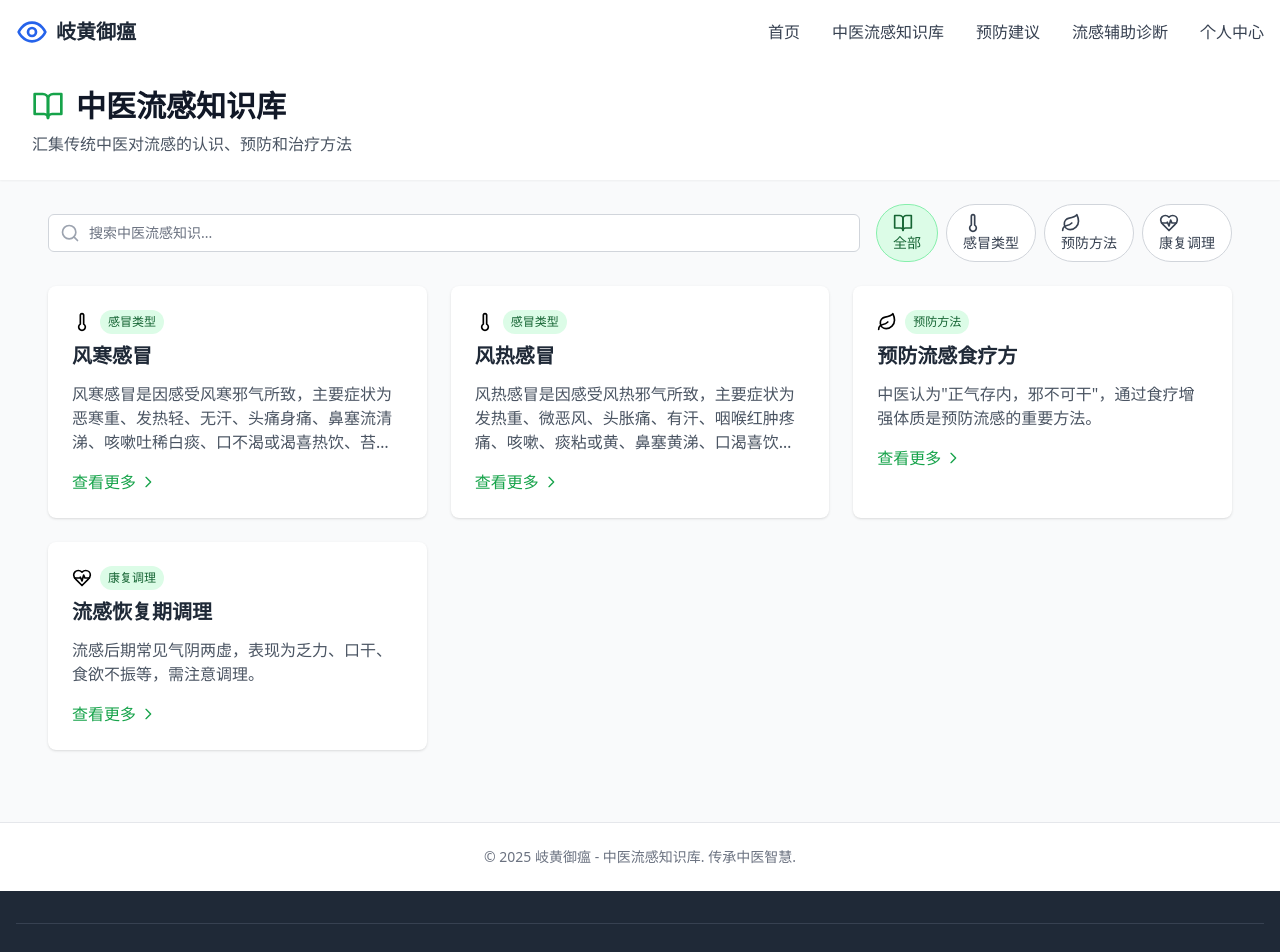
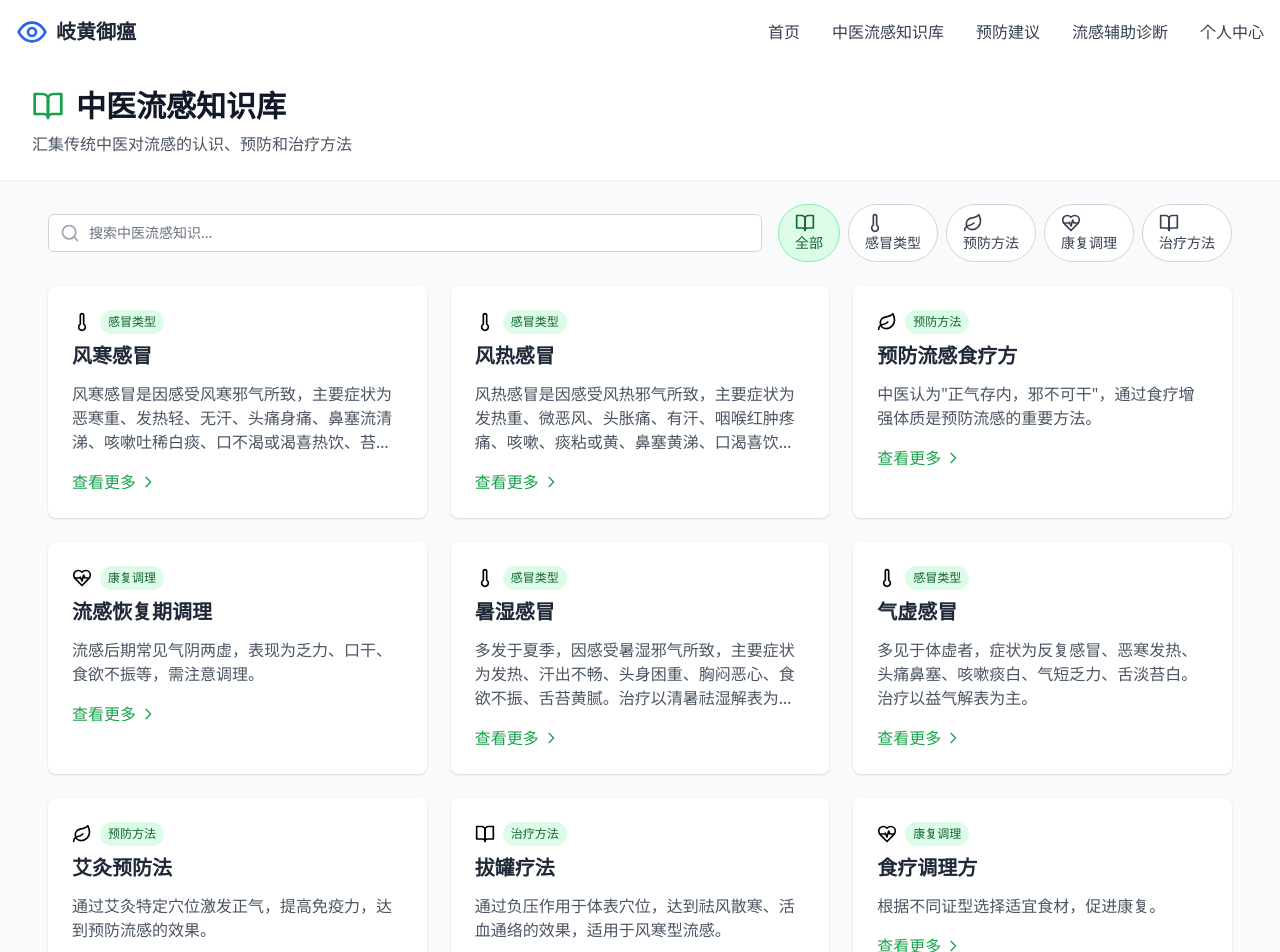
Before and after one commit to GOLDENSPIRALCRISPYDUCK/project, a React (Vite) app: page /preprocessing in a window 1280 px wide. Shown: the top 952 px of the page. Built offline with nearby package versions, Linux system fonts and the light colour scheme.

Commit message:
Update Preprocessing.tsx

```diff
--- a/src/pages/Preprocessing.tsx
+++ b/src/pages/Preprocessing.tsx
@@ -46,10 +46,82 @@ const knowledgeData = [
       '沙参麦冬汤：沙参、玉竹、生甘草、冬桑叶、麦冬、生扁豆、花粉'
     ],
     prevention: '避免劳累；饮食清淡易消化；可适量食用百合、银耳等滋阴食物'
+  },
+    {
+    id: 5,
+    title: '暑湿感冒',
+    category: '感冒类型',
+    content: '多发于夏季，因感受暑湿邪气所致，主要症状为发热、汗出不畅、头身困重、胸闷恶心、食欲不振、舌苔黄腻。治疗以清暑祛湿解表为主。',
+    treatments: [
+      '新加香薷饮：香薷、厚朴、扁豆花、金银花、连翘',
+      '藿香正气散：藿香、紫苏、白芷、大腹皮、茯苓、白术、陈皮、半夏、厚朴、桔梗、甘草'
+    ],
+    prevention: '夏季避免贪凉饮冷；保持环境干燥通风；适量饮用藿香、佩兰等芳香化湿之品'
+  },
+  {
+    id: 6,
+    title: '气虚感冒',
+    category: '感冒类型',
+    content: '多见于体虚者，症状为反复感冒、恶寒发热、头痛鼻塞、咳嗽痰白、气短乏力、舌淡苔白。治疗以益气解表为主。',
+    treatments: [
+      '参苏饮：人参、紫苏叶、葛根、前胡、半夏、茯苓、陈皮、甘草、桔梗、枳壳、木香',
+      '玉屏风散合桂枝汤：黄芪、白术、防风、桂枝、白芍、生姜、大枣、甘草'
+    ],
+    prevention: '平时可服用玉屏风散增强卫气；适当锻炼如太极拳、八段锦；避免过度劳累'
+  },
+  {
+    id: 7,
+    title: '艾灸预防法',
+    category: '预防方法',
+    content: '通过艾灸特定穴位激发正气，提高免疫力，达到预防流感的效果。',
+    treatments: [
+      '足三里穴：健脾益胃，强壮保健要穴',
+      '大椎穴：振奋阳气，提高抵抗力',
+      '肺俞穴：补益肺气，增强卫外功能'
+    ],
+    prevention: '每周艾灸2-3次，每个穴位灸10-15分钟，注意避免烫伤'
+  },
+  {
+    id: 8,
+    title: '拔罐疗法',
+    category: '治疗方法',
+    content: '通过负压作用于体表穴位，达到祛风散寒、活血通络的效果，适用于风寒型流感。',
+    treatments: [
+      '背部膀胱经走罐：沿脊柱两侧上下推动罐具',
+      '定罐大椎、风门、肺俞等穴位',
+      '配合刺络拔罐效果更佳'
+    ],
+    prevention: '治疗时间不宜过长，5-10分钟为宜；体质虚弱者慎用'
+  },
+  {
+    id: 9,
+    title: '食疗调理方',
+    category: '康复调理',
+    content: '根据不同证型选择适宜食材，促进康复。',
+    treatments: [
+      '风寒型：葱豉汤（葱白、淡豆豉）加红糖',
+      '风热型：桑菊薄荷饮（桑叶、菊花、薄荷）',
+      '暑湿型：荷叶薏米粥（鲜荷叶、薏苡仁、粳米）',
+      '气虚型：黄芪红枣粥（黄芪、红枣、粳米）'
+    ],
+    prevention: '康复期饮食宜清淡易消化，循序渐进增加营养'
+  },
+  {
+    id: 10,
+    title: '情志调养',
+    category: '预防方法',
+    content: '中医认为"精神内守，病安从来"，保持良好心态有助于预防疾病。',
+    treatments: [
+      '静坐冥想：每日15-20分钟',
+      '音乐疗法：聆听舒缓的宫调音乐',
+      '导引功法：如五禽戏、八段锦'
+    ],
+    prevention: '避免过度紧张焦虑；培养兴趣爱好；保持规律作息'
   }
+
 ];
 
-const KnowledgeBase = () => {
+const Preprocessing = () => {
   const [searchTerm, setSearchTerm] = useState('');
   const [selectedCategory, setSelectedCategory] = useState('全部');
   const [selectedItem, setSelectedItem] = useState(null);
@@ -221,4 +293,4 @@ const KnowledgeBase = () => {
   );
 };
 
-export default KnowledgeBase;
+export default Preprocessing;
```
